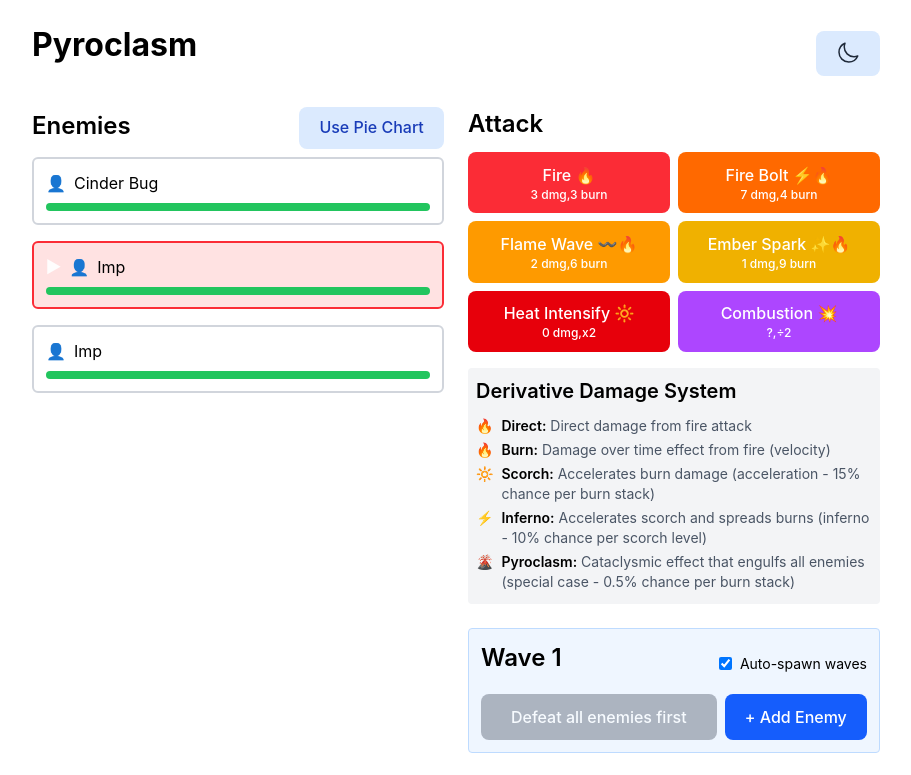
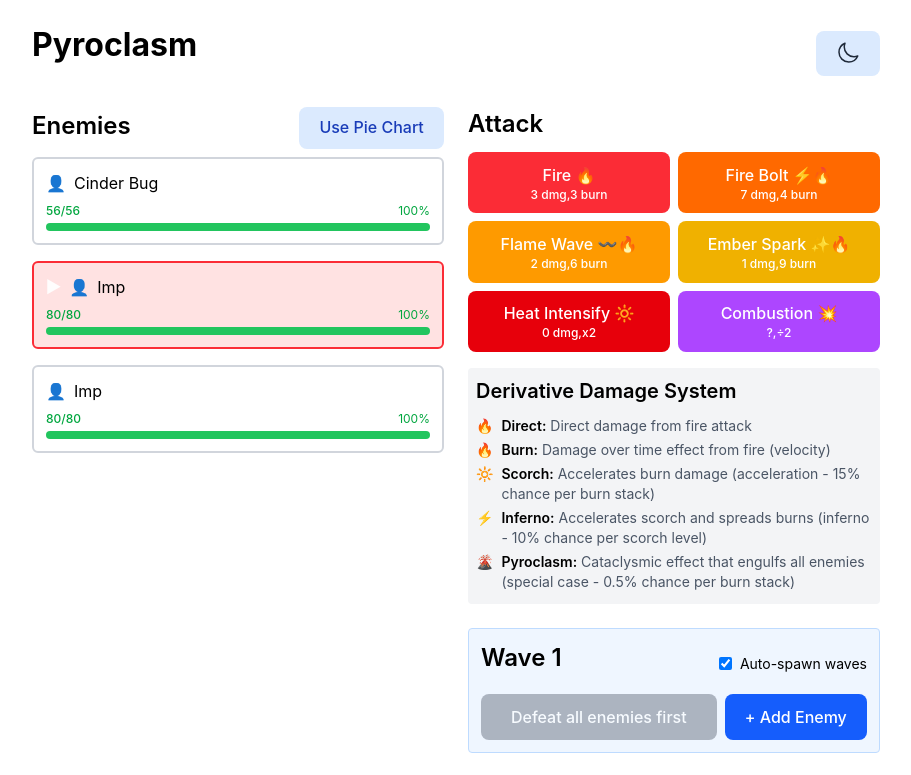
Before and after one commit to kyletolle/pyroclasm, a React (Vite) app: page / in a window 1280 px wide. Shown: the top 775 px of the page, without its empty margins (184-1095 px from the left). Built offline with nearby package versions, Linux system fonts and the light colour scheme.

Commit message:
Add health number with linear health bar

```diff
--- a/src/components/EnemyList.tsx
+++ b/src/components/EnemyList.tsx
@@ -255,14 +255,48 @@ export function EnemyList({ enemies, selected, onSelect }: Props) {
       '--current-width': `${healthPercentage}%`,
     } as React.CSSProperties;
 
+    // Determine text color based on health percentage
+    const getTextColor = () => {
+      if (isDark) {
+        return healthPercentage <= 25
+          ? 'text-red-300'
+          : healthPercentage <= 60
+            ? 'text-yellow-300'
+            : 'text-green-300';
+      } else {
+        return healthPercentage <= 25
+          ? 'text-red-600'
+          : healthPercentage <= 60
+            ? 'text-yellow-600'
+            : 'text-green-600';
+      }
+    };
+
     return (
-      <div className="w-full h-2 bg-gray-200 dark:bg-gray-700 rounded-full mt-2 overflow-hidden">
-        <div
-          className={`h-full ${needsAnimation ? 'animate-health-change' : 'health-bar-fill'}`}
-          style={barStyle}
-        ></div>
-        <div className="text-xs text-center mt-1">
-          {enemy.hp}/{enemy.maxHp} ({Math.round(healthPercentage)}%)
+      <div className="mt-2 space-y-1">
+        {/* Health numbers display */}
+        <div className="flex justify-between items-center text-xs">
+          <span className={`font-medium ${getTextColor()}`}>
+            {enemy.hp}/{enemy.maxHp}
+          </span>
+          <span className={`${getTextColor()}`}>
+            {Math.round(healthPercentage)}%
+          </span>
+        </div>
+
+        {/* Health bar with background */}
+        <div className="w-full h-2 bg-gray-200 dark:bg-gray-700 rounded-full overflow-hidden relative">
+          <div
+            className={`h-full ${needsAnimation ? 'animate-health-change' : 'health-bar-fill'}`}
+            style={barStyle}
+          ></div>
+
+          {/* For small health changes, show numbers directly on the bar */}
+          {healthPercentage < 15 && (
+            <div className="absolute top-0 left-1 text-[10px] text-white font-bold shadow-sm">
+              {enemy.hp}
+            </div>
+          )}
         </div>
       </div>
     );
```
